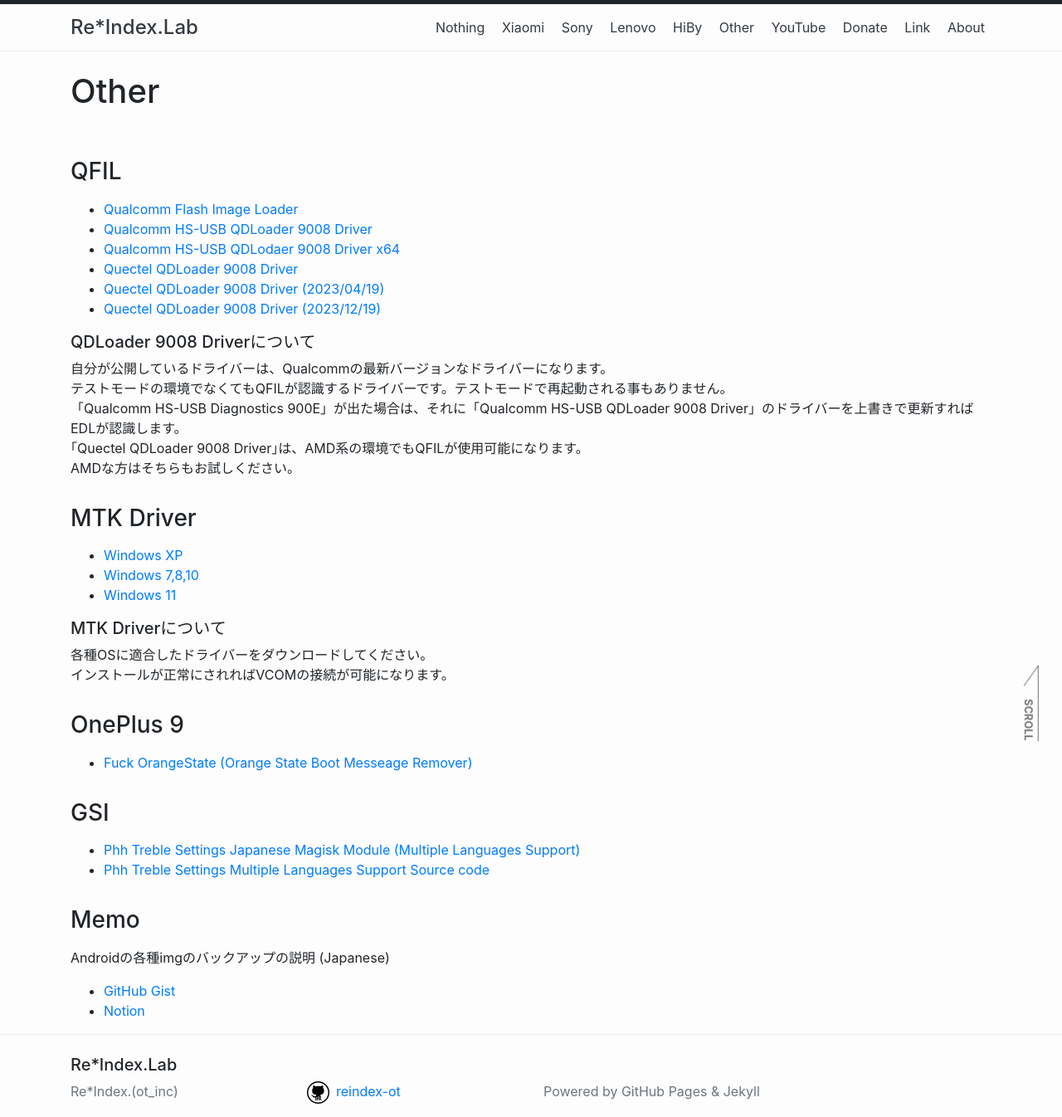
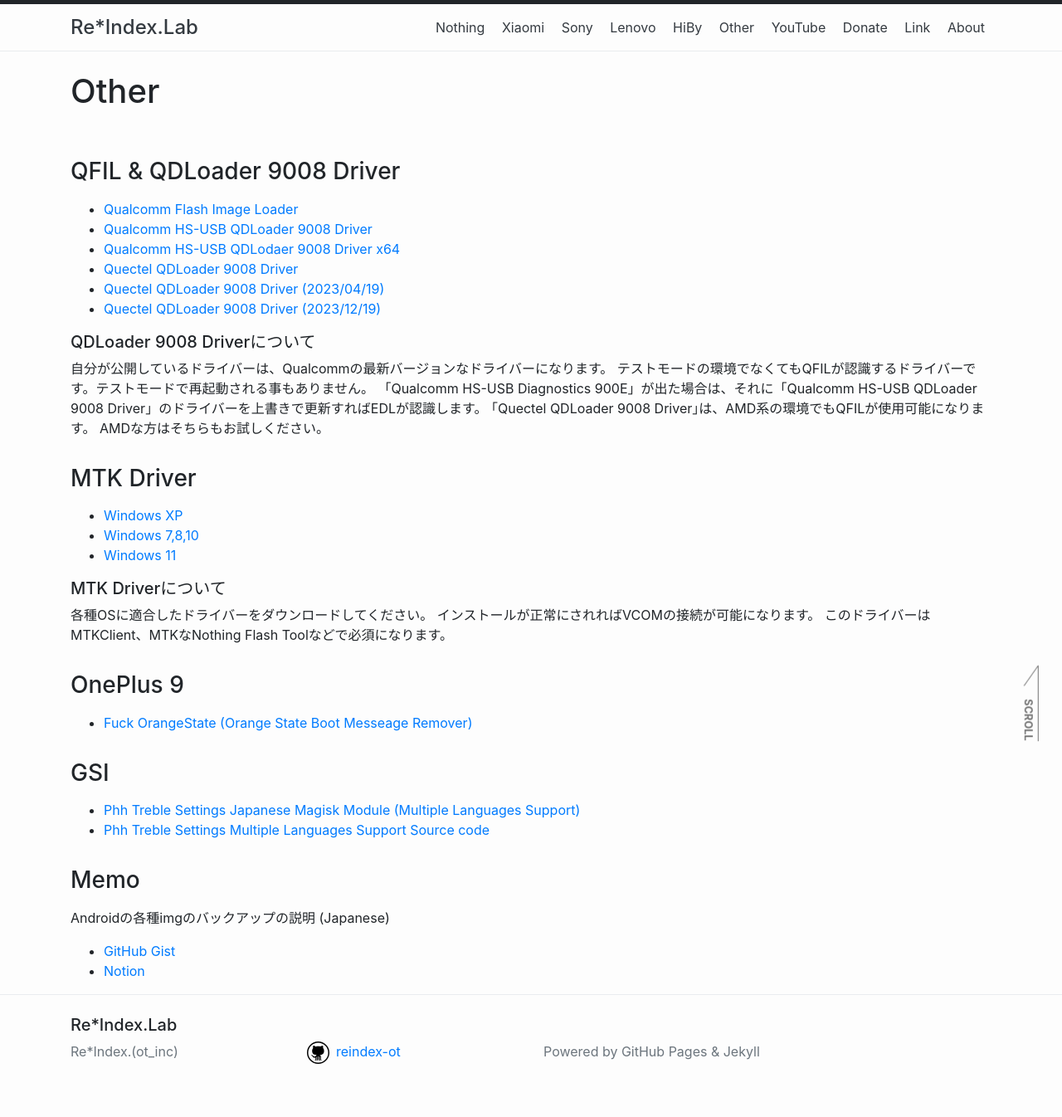
Before and after one commit to reindex-ot/reindex-ot.github.io, a Jekyll site: the page built from other.md, in a window 1280 px wide. Shown: the whole page at 83% size. Built offline with Jekyll 4.4.1, drawn with Linux system fonts in a browser that asks for light colours; after the commit the page ends 1298 px from its top, so only the background shows below that.

Commit message:
Update other.md
Signed-off-by: Re*Index. (ot_inc) <32851879+reindex-ot@users.noreply.github.com>

```diff
--- a/other.md
+++ b/other.md
@@ -4,38 +4,39 @@ title: Other
 permalink: /other/
 ---
 
-### QFIL
-- [Qualcomm Flash Image Loader](https://mega.nz/file/ypBG1ZzI#bw8D7p_48WpN7agvxwVH94XkzpGNXnWMk2zH6kupOS8)<br>
-- [Qualcomm HS-USB QDLoader 9008 Driver](https://mega.nz/file/O4ZVSA6a#uK7003-5sLr0ISy37pNzoNwwBGDFqRW8HFMAUppVIyE)<br>
-- [Qualcomm HS-USB QDLodaer 9008 Driver x64](https://github.com/reindex-ot/boot.img_repo/raw/main/other/edl_driver/Qualcomm_HS-USB_Drivers_x64_v2.1.2.2.zip)<br>
-- [Quectel QDLoader 9008 Driver](https://github.com/reindex-ot/boot.img_repo/raw/main/other/edl_driver/QDLoader%209008_Driver.zip)<br>
-- [Quectel QDLoader 9008 Driver (2023/04/19)](https://github.com/reindex-ot/boot.img_repo/raw/main/other/edl_driver/QDLoader%209008_Driver_2023_4.zip)<br>
-- [Quectel QDLoader 9008 Driver (2023/12/19)](https://github.com/reindex-ot/boot.img_repo/raw/main/other/edl_driver/QDLoader%209008_Driver_2023_12.zip)<br>
+### QFIL & QDLoader 9008 Driver
+- [Qualcomm Flash Image Loader](https://mega.nz/file/ypBG1ZzI#bw8D7p_48WpN7agvxwVH94XkzpGNXnWMk2zH6kupOS8)
+- [Qualcomm HS-USB QDLoader 9008 Driver](https://mega.nz/file/O4ZVSA6a#uK7003-5sLr0ISy37pNzoNwwBGDFqRW8HFMAUppVIyE)
+- [Qualcomm HS-USB QDLodaer 9008 Driver x64](https://github.com/reindex-ot/boot.img_repo/raw/main/other/edl_driver/Qualcomm_HS-USB_Drivers_x64_v2.1.2.2.zip)
+- [Quectel QDLoader 9008 Driver](https://github.com/reindex-ot/boot.img_repo/raw/main/other/edl_driver/QDLoader%209008_Driver.zip)
+- [Quectel QDLoader 9008 Driver (2023/04/19)](https://github.com/reindex-ot/boot.img_repo/raw/main/other/edl_driver/QDLoader%209008_Driver_2023_4.zip)
+- [Quectel QDLoader 9008 Driver (2023/12/19)](https://github.com/reindex-ot/boot.img_repo/raw/main/other/edl_driver/QDLoader%209008_Driver_2023_12.zip)
 
 ##### QDLoader 9008 Driverについて
-自分が公開しているドライバーは、Qualcommの最新バージョンなドライバーになります。<br>
-テストモードの環境でなくてもQFILが認識するドライバーです。テストモードで再起動される事もありません。<br>
-「Qualcomm HS-USB Diagnostics 900E」が出た場合は、それに「Qualcomm HS-USB QDLoader 9008 Driver」のドライバーを上書きで更新すればEDLが認識します。<br>
-｢Quectel QDLoader 9008 Driver｣は、AMD系の環境でもQFILが使用可能になります。<br>
-AMDな方はそちらもお試しください。<br>
+自分が公開しているドライバーは、Qualcommの最新バージョンなドライバーになります。
+テストモードの環境でなくてもQFILが認識するドライバーです。テストモードで再起動される事もありません。
+「Qualcomm HS-USB Diagnostics 900E」が出た場合は、それに「Qualcomm HS-USB QDLoader 9008 Driver」のドライバーを上書きで更新すればEDLが認識します。
+｢Quectel QDLoader 9008 Driver｣は、AMD系の環境でもQFILが使用可能になります。
+AMDな方はそちらもお試しください。
 
 ### MTK Driver
-- [Windows XP](https://drive.google.com/file/d/1rbDPoruUCM-ss0fDI6pZOj7qxoHvo089/view?usp=drive_link)<br>
-- [Windows 7,8,10](https://drive.google.com/file/d/168ZyTrZ-dSMTq01jf4BdQV-djWmf-x42/view?usp=drive_link)<br>
-- [Windows 11](https://drive.google.com/file/d/1d9Xz19YL6eRd-gxM7G9TTZcO3RaM3fO7/view?usp=drive_link)<br>
+- [Windows XP](https://drive.google.com/uc?export=download&id=1rbDPoruUCM-ss0fDI6pZOj7qxoHvo089)
+- [Windows 7,8,10](https://drive.google.com/uc?export=download&id=168ZyTrZ-dSMTq01jf4BdQV-djWmf-x42)
+- [Windows 11](https://drive.google.com/uc?export=download&id=1d9Xz19YL6eRd-gxM7G9TTZcO3RaM3fO7)
 
 ##### MTK Driverについて
-各種OSに適合したドライバーをダウンロードしてください。<br>
-インストールが正常にされればVCOMの接続が可能になります。<br>
+各種OSに適合したドライバーをダウンロードしてください。
+インストールが正常にされればVCOMの接続が可能になります。
+このドライバーはMTKClient、MTKなNothing Flash Toolなどで必須になります。
 
 ### OnePlus 9
-- [Fuck OrangeState (Orange State Boot Messeage Remover)](https://drive.google.com/file/d/1MUlZYzqKGtAV4iqjjWHT4MMQe906LvmV/view?usp=sharing)<br>
+- [Fuck OrangeState (Orange State Boot Messeage Remover)](https://drive.google.com/uc?export=download&id=1MUlZYzqKGtAV4iqjjWHT4MMQe906LvmV)
 
 ### GSI
-- [Phh Treble Settings Japanese Magisk Module (Multiple Languages Support)](https://github.com/reindex-ot/TrebleApp_Japanese)<br>
+- [Phh Treble Settings Japanese Magisk Module (Multiple Languages Support)](https://github.com/reindex-ot/TrebleApp_Japanese)
 - [Phh Treble Settings Multiple Languages Support Source code](https://github.com/exthmui-10-treble/treble_app)
 
 ### Memo
-Androidの各種imgのバックアップの説明 (Japanese)<br>
-- [GitHub Gist](https://gist.github.com/reindex-ot/3b453682b61d45ccc5bcfb2d645bb85a)<br>
+Androidの各種imgのバックアップの説明 (Japanese)
+- [GitHub Gist](https://gist.github.com/reindex-ot/3b453682b61d45ccc5bcfb2d645bb85a)
 - [Notion](https://reindex.notion.site/Android-img-28d6fb938b04498e9731c020c0d6591d?pvs=74)
```
